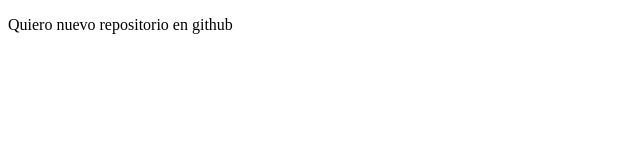
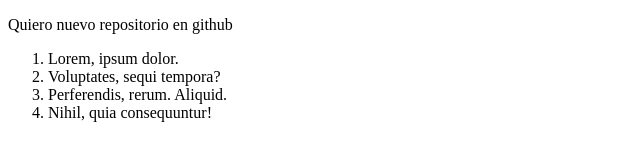
Before and after one commit to angelesTecnica7/repoPruebaGithub_new, a plain HTML site: page pagina2.html in a window 1280 px wide. Shown: the whole page, without its empty margins (0-640 px from the left). Drawn offline with Linux system fonts and the light colour scheme.

Commit message:
agregue ol a pagina2

```diff
--- a/pagina2.html
+++ b/pagina2.html
@@ -7,5 +7,11 @@
 </head>
 <body>
     <p>Quiero nuevo repositorio en github</p>
+    <ol>
+        <li>Lorem, ipsum dolor.</li>
+        <li>Voluptates, sequi tempora?</li>
+        <li>Perferendis, rerum. Aliquid.</li>
+        <li>Nihil, quia consequuntur!</li>
+    </ol>
 </body>
 </html>
```
